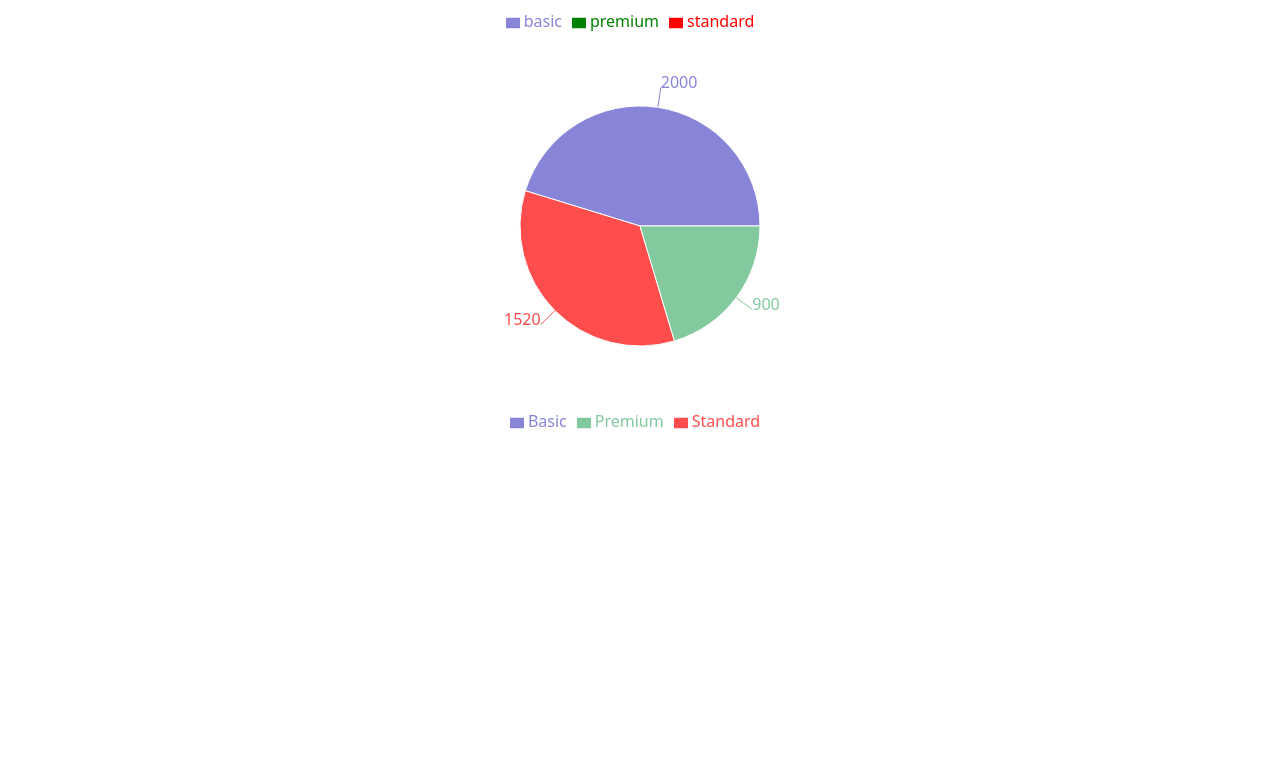
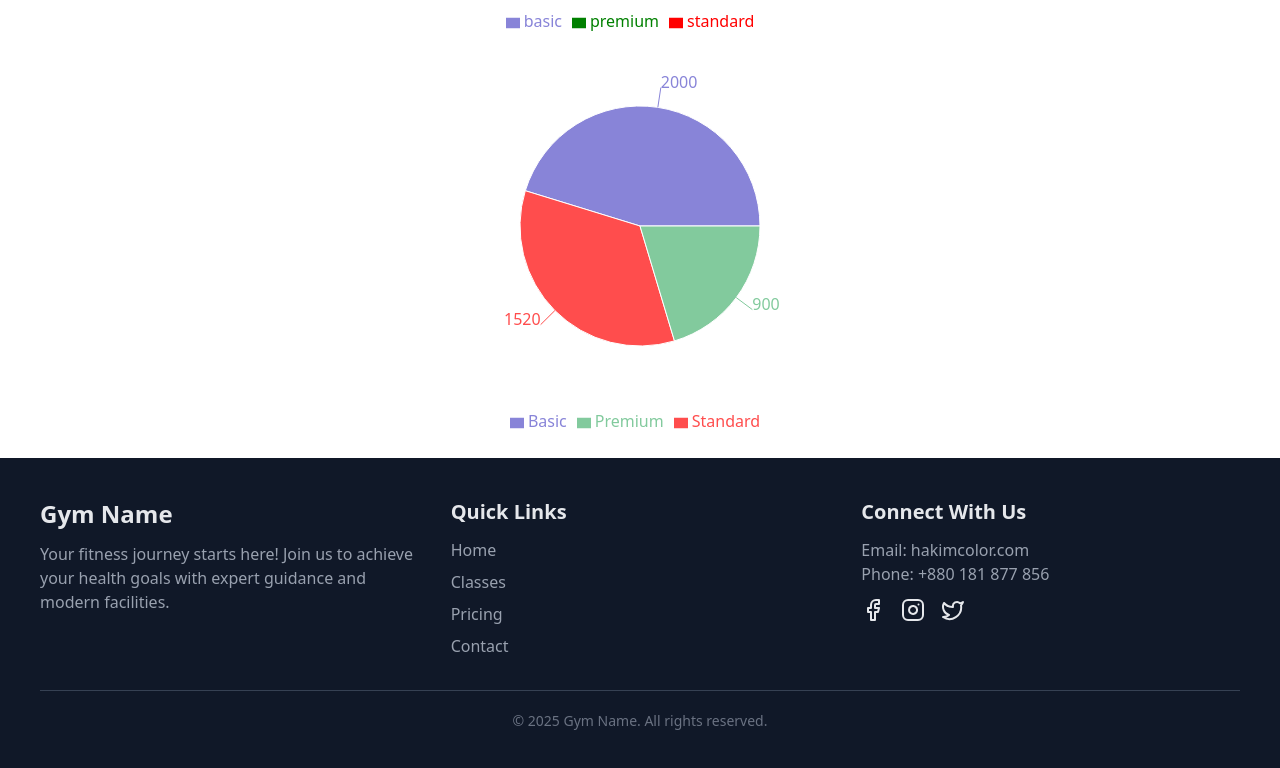
Before and after one commit to hakimcolor/Product-Priceing, a React (Vite) app: page /contact in a window 1280 px wide. Shown: the part 1426-2194 px from the top of the page. Before the commit the page ends 1884 px from the top, so only its background shows below. Built offline with nearby package versions, Linux system fonts and the light colour scheme.

Commit message:
now responsive

```diff
--- a/index.html
+++ b/index.html
@@ -1,5 +1,5 @@
 <!DOCTYPE html>
-<html lang="en"data-theme="light">
+<html lang="en" data-theme="light">
   <head>
     <meta charset="UTF-8" />
     <link rel="icon" type="image/svg+xml" href="/vite.svg" />
--- a/src/App.jsx
+++ b/src/App.jsx
@@ -2,6 +2,7 @@ import React, { Suspense } from 'react'
 import Navber from './componentes/Navber'
 import GyemAllData from './componentes/GyemAllData'
 import Result from './componentes/Result'
+import GymFooter from './componentes/Footer'
 const fatceData=fetch('./DataforGyem.json').then((res)=>res.json())
 const App = () => {
   const fatCdata = fatceData;
@@ -9,7 +10,8 @@ const App = () => {
     <div>
       <Navber></Navber>
       <Suspense fallback={<h1>loding...</h1>}> <GyemAllData fatCdata={fatCdata}></GyemAllData></Suspense>
- <Result></Result>
+      <Result></Result>
+      <GymFooter></GymFooter>
     </div>
   )
 }
--- /dev/null
+++ b/src/componentes/Footer.jsx
@@ -0,0 +1,78 @@
+import React from 'react';
+import { Facebook, Instagram, Twitter } from 'lucide-react';
+
+const GymFooter = () => {
+  return (
+    <footer className="bg-gray-900 text-gray-200 py-10 w-auto">
+      <div className="max-w-7xl mx-auto px-5 md:px-10">
+
+        <div className="grid grid-cols-1 md:grid-cols-3 gap-8">
+
+          <div>
+            <h2 className="text-2xl font-bold mb-3">Gym Name</h2>
+            <p className="text-gray-400">
+              Your fitness journey starts here! Join us to achieve your health
+              goals with expert guidance and modern facilities.
+            </p>
+          </div>
+
+
+          <div>
+            <h2 className="text-xl font-bold mb-3">Quick Links</h2>
+            <ul className="space-y-2 text-gray-400">
+              <li className="hover:text-white cursor-pointer">Home</li>
+              <li className="hover:text-white cursor-pointer">Classes</li>
+              <li className="hover:text-white cursor-pointer">Pricing</li>
+              <li className="hover:text-white cursor-pointer">Contact</li>
+            </ul>
+          </div>
+
+
+          <div>
+            <h2 className="text-xl font-bold mb-3">Connect With Us</h2>
+            <p className="text-gray-400">Email: hakimcolor.com</p>
+            <p className="text-gray-400">Phone: +880 181 877 856</p>
+            <div className="flex space-x-4 mt-3">
+
+              <a
+                href="https://www.facebook.com/hakimcolorofficial"
+                target="_blank"
+                rel="noopener noreferrer"
+                className="hover:text-white"
+              >
+                <Facebook className="w-6 h-6 cursor-pointer" />
+              </a>
+
+
+              <a
+                href="https://www.instagram.com/hakim.color/"
+                target="_blank"
+                rel="noopener noreferrer"
+                className="hover:text-white"
+              >
+                <Instagram className="w-6 h-6 cursor-pointer" />
+              </a>
+
+
+              <a
+                href="https://x.com/hakimcolor"
+                target="_blank"
+                rel="noopener noreferrer"
+                className="hover:text-white"
+              >
+                <Twitter className="w-6 h-6 cursor-pointer" />
+              </a>
+            </div>
+          </div>
+        </div>
+
+
+        <div className="mt-8 border-t border-gray-700 pt-5 text-center text-gray-500 text-sm">
+          © 2025 Gym Name. All rights reserved.
+        </div>
+      </div>
+    </footer>
+  );
+};
+
+export default GymFooter;
--- a/src/componentes/Navber.jsx
+++ b/src/componentes/Navber.jsx
@@ -20,31 +20,31 @@ const Navber = () => {
   return (
     <nav className="w-full fixed top-0 left-0 bg-white shadow-md z-50">
       <div className="flex justify-between items-center px-6 md:px-20 py-4">
-        {/* Logo */}
-        <div className="flex items-center gap-4">
+
+        <div className="flex items-center   gap-[120px] xl:gap-0">
           <button
             onClick={handleClick}
             className="md:hidden focus:outline-none"
           >
             {open ? <X size={28} /> : <Menu size={28} />}
           </button>
-          <h1 className="font-bold text-2xl text-cyan-600">MyLogo</h1>
+          <h1 className="font-bold text-2xl text-cyan-600 ">MyLogo</h1>
         </div>
 
-        {/* Desktop Navigation */}
+
         <ul className="hidden md:flex md:items-center md:gap-8">
           {navgationData.map((route) => (
             <Navdata key={route.id} route={route} />
           ))}
         </ul>
 
-        {/* Desktop CTA Button */}
+
         <button className="hidden md:block bg-cyan-600 text-white font-semibold px-5 py-2 rounded-lg hover:bg-cyan-700 transition-colors duration-300">
           Get Started
         </button>
       </div>
 
-      {/* Mobile Menu */}
+
       <div
         className={`md:hidden bg-white shadow-md absolute top-full left-0 w-full transition-all duration-300 ease-in-out ${
           open
```
